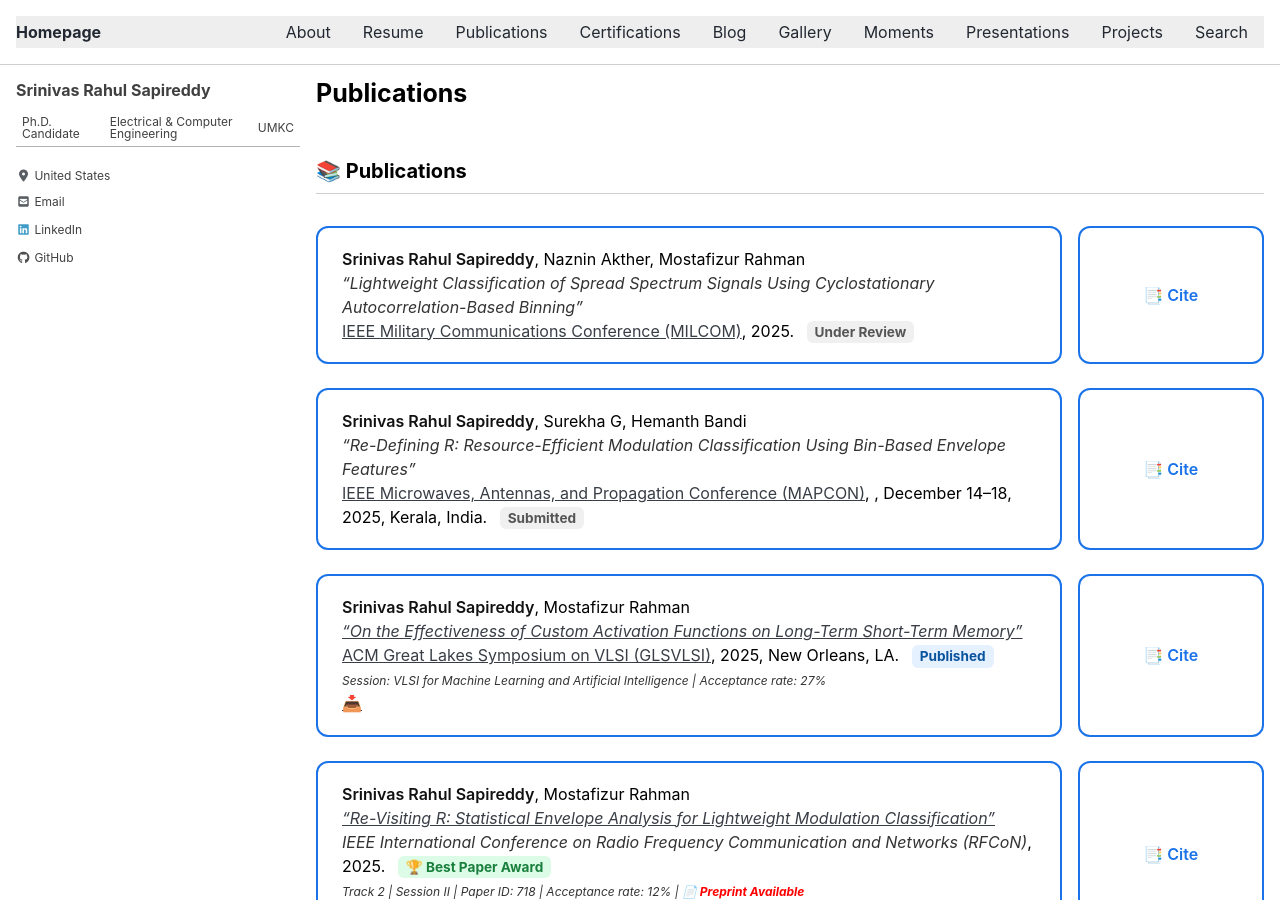
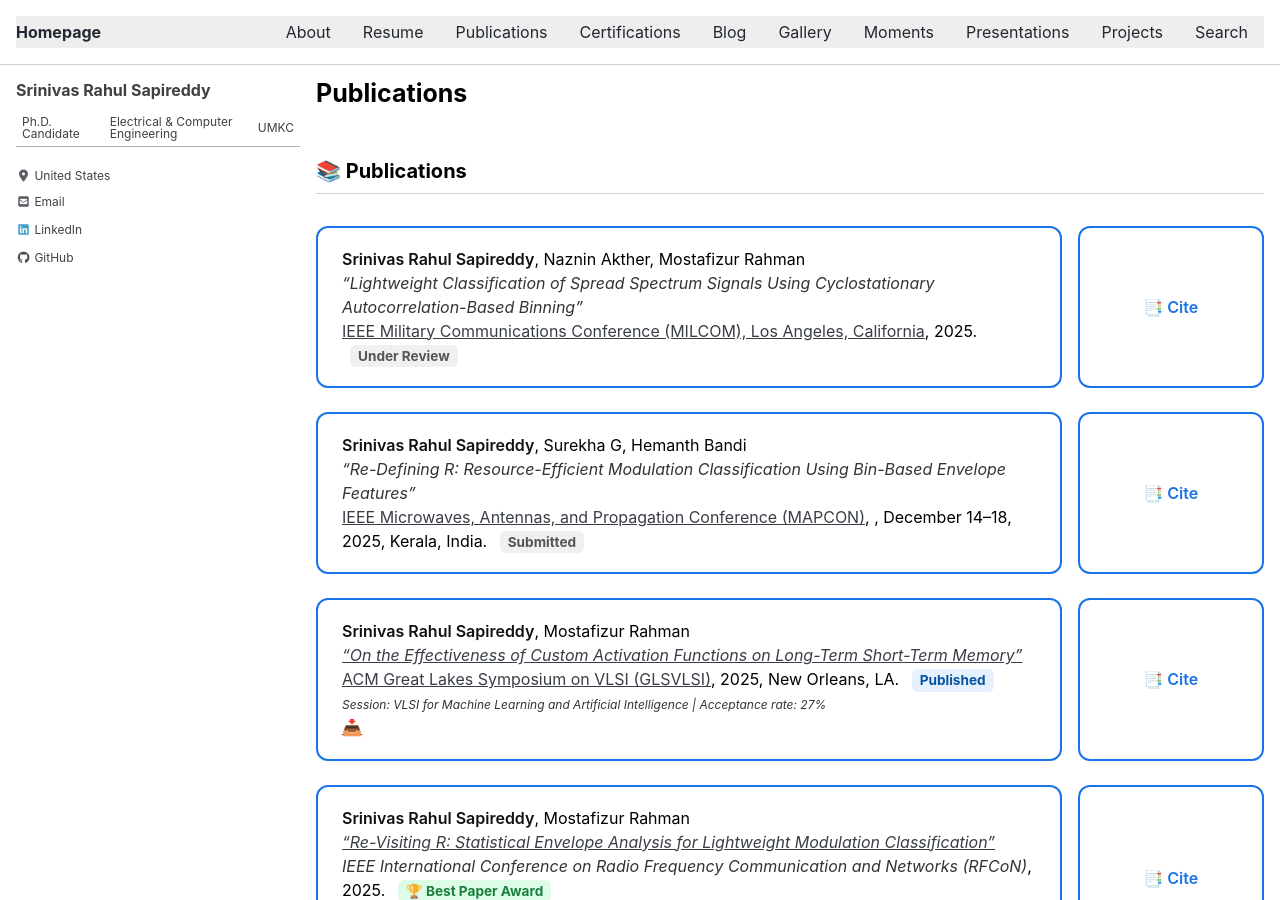
Before and after one commit to srsapireddy/srsapireddy.github.io, a Jekyll site: the page built from _pages/publications.md, in a window 1280 px wide and 900 px high. Built offline with Jekyll 4.4.1, drawn with Linux system fonts in a browser that asks for light colours; cached includes are drawn as plain includes; nearby versions of some CDN libraries.

Commit message:
Update publications.md

```diff
--- a/_pages/publications.md
+++ b/_pages/publications.md
@@ -141,7 +141,7 @@ function copyCitation(id) {
       <div class="pub-card">
         <strong>Srinivas Rahul Sapireddy</strong>, Naznin Akther, Mostafizur Rahman<br>
         <em>“Lightweight Classification of Spread Spectrum Signals Using Cyclostationary Autocorrelation-Based Binning”</em><br>
-        <a href="https://milcom.org" target="_blank">IEEE Military Communications Conference (MILCOM)</a>, 2025.
+        <a href="https://milcom.org" target="_blank">IEEE Military Communications Conference (MILCOM), Los Angeles, California</a>, 2025.
         <span class="status pending">Under Review</span>
       </div>
       <div class="cite-box" onclick="copyCitation('cite1')">
```
